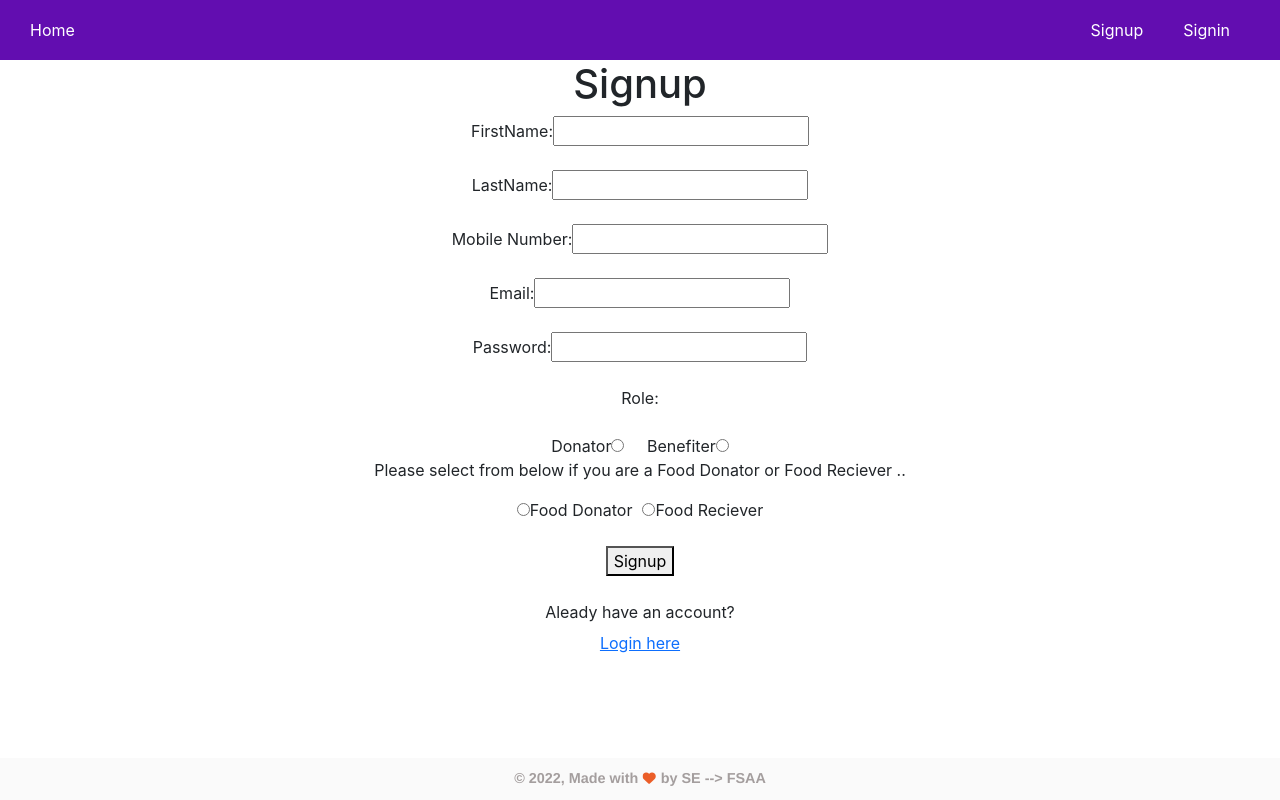
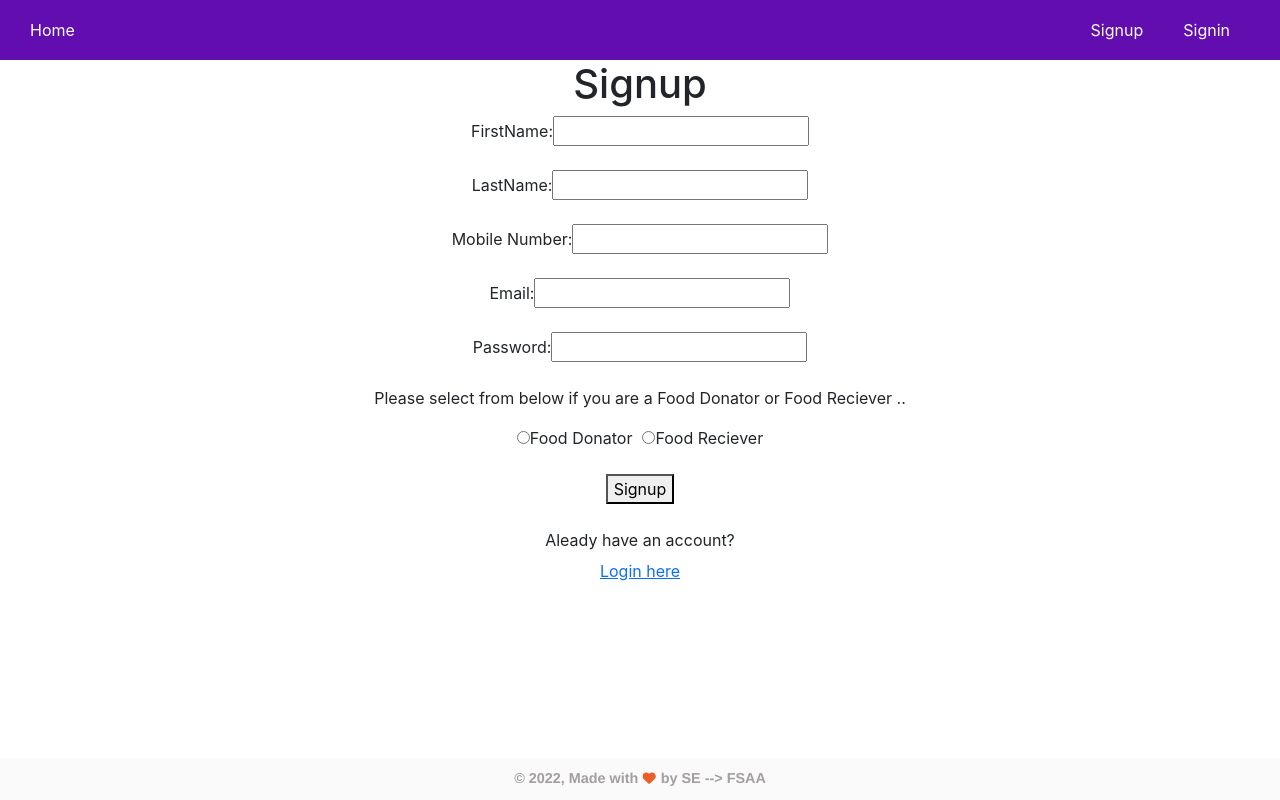
Before and after one commit to ann-swords/no-more-yo3an-project, a React (Create React App) app in the folder frontend/: page /signup in a window 1280 px wide. Built offline with nearby package versions, Linux system fonts and the light colour scheme.

Commit message:
Removed role conflict

```diff
--- a/frontend/src/components/Signup/Signup.jsx
+++ b/frontend/src/components/Signup/Signup.jsx
@@ -50,19 +50,6 @@ import React, {useState} from 'react'
 
         <br /><br />
 
-        <label>Role:</label>
-        <br /><br />
-
-        <label htmlFor="Donator">Donator</label>
-        <input type="radio" name="role" id="Donator" value="Donator" onChange={changeHandler}/>
-        &nbsp;
-        &nbsp;
-        &nbsp;
-
-
-        <label htmlFor="Benefiter">Benefiter</label>
-        <input type="radio" name="role" id="Benefiter" value="Benefiter" onChange={changeHandler}/>
-
         <div className="custom-control custom-radio custom-control-inline">
           <p>Please select from below if you are a Food Donator or Food Reciever ..</p>
           <input type="radio" name="role" value={'Donator'} className="custom-control-input" onChange={changeHandler} required />
```
